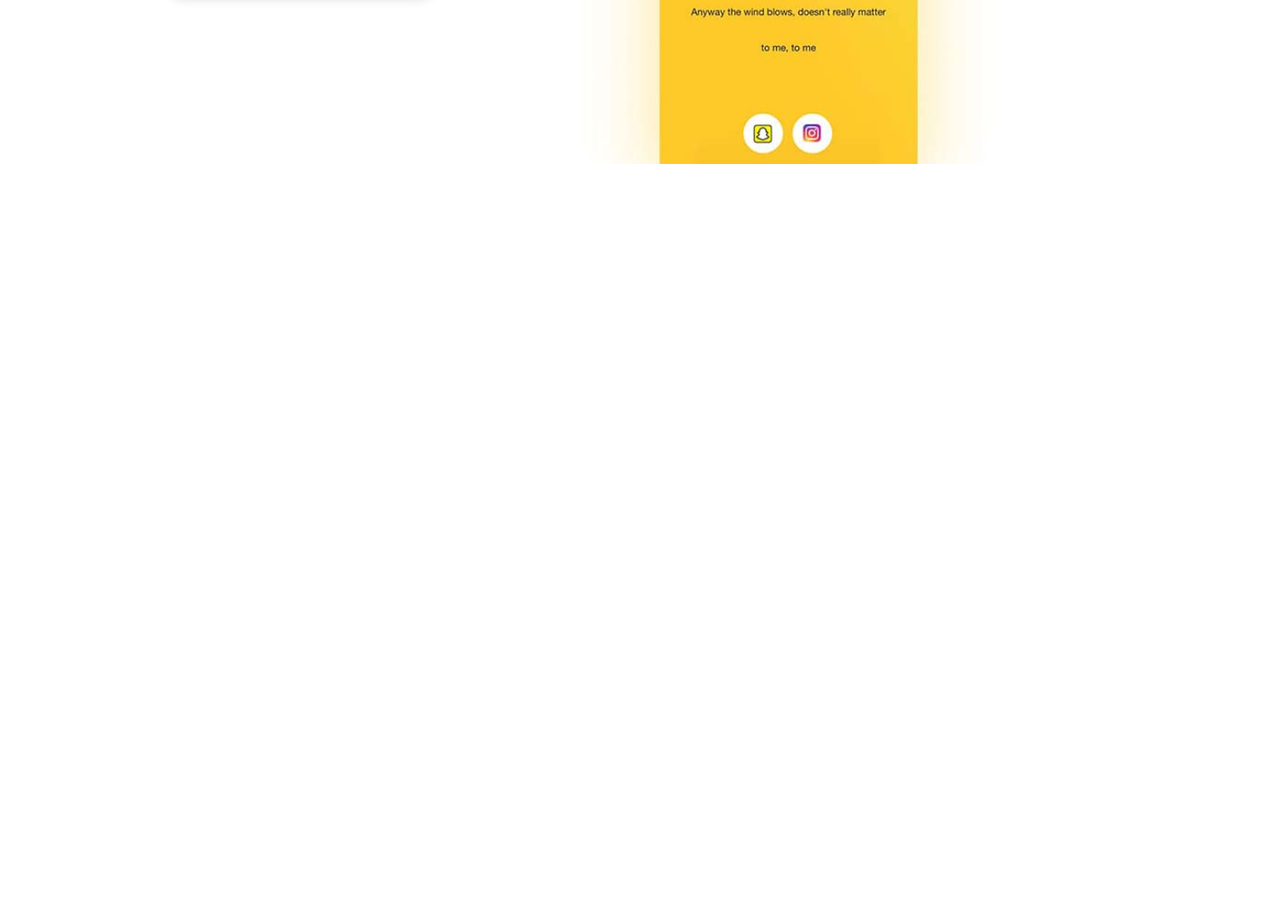
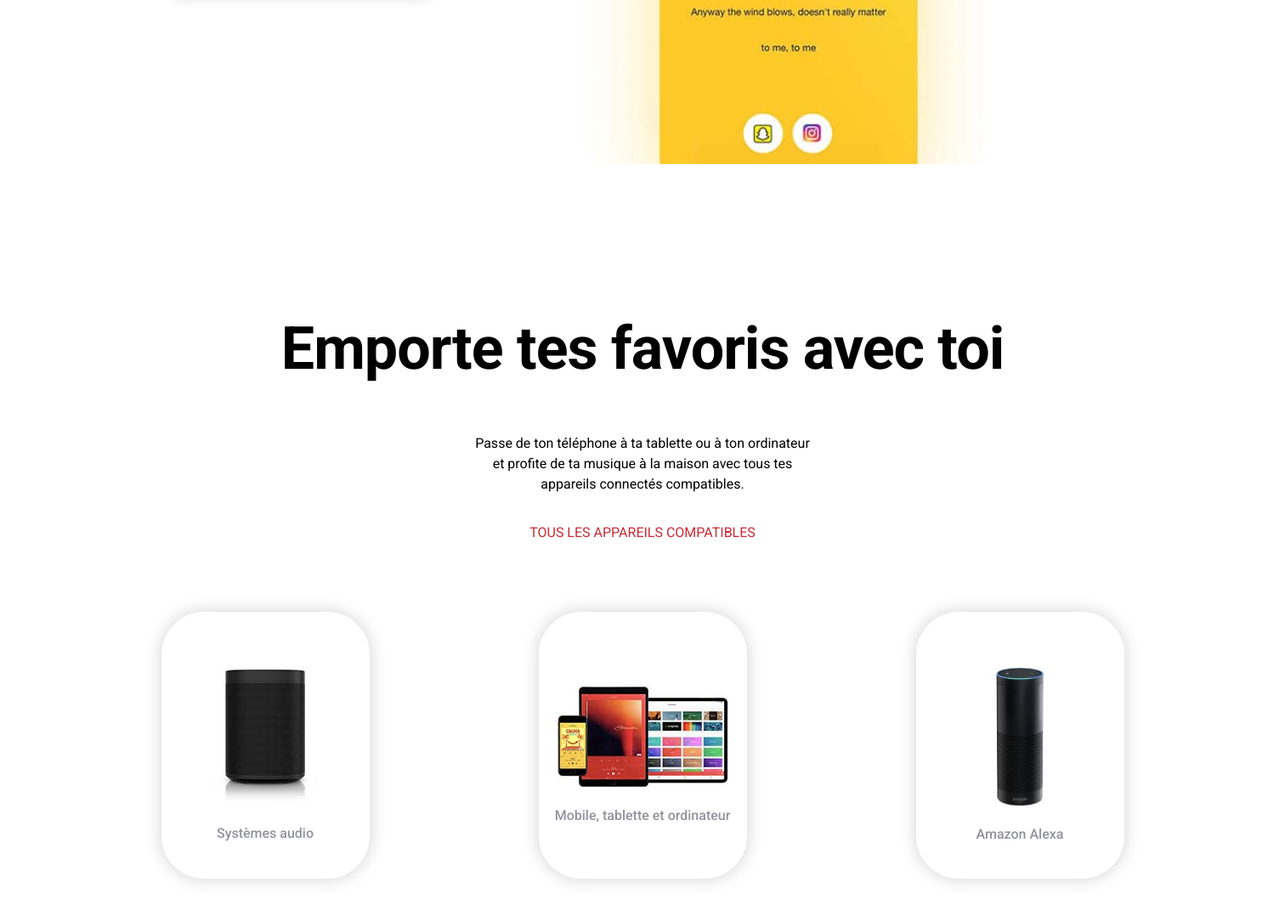
Before and after one commit to joelmpy/Deezer, a plain HTML site: page index.html in a window 1280 px wide. Shown: the part 7695-8773 px from the top of the page at 85% size, 1512 px wide, since content can reach past the window. Before the commit the page ends 7995 px from the top, so only its background shows below. Drawn offline with Linux system fonts and the light colour scheme.

Commit message:
main text

```diff
--- a/index.html
+++ b/index.html
@@ -205,9 +205,34 @@
             <div class="catcher-right">
                 <div class="catcher-visual-image"></div>
             </div>
-
     </section>
 
+    <section class="box-phone">
+        <div class="container-title">
+            <h2 class="heading-phone">Emporte tes favoris avec toi</h2>
+            <p>Passe de ton téléphone à ta tablette ou à ton ordinateur et profite de ta musique à la maison avec tous tes appareils connectés compatibles.</p>
+            <a href="" class="btn-phone">
+                <span>TOUS LES APPAREILS COMPATIBLES</span>
+            </a>
+        </div>
+
+        <div class="container-phone">
+            <div class="phone-1">
+                <img src="./assets/phone-1.jpg" alt="">
+                <h3>Systèmes audio</h3>
+            </div>
+
+            <div class="phone-1">
+                <img src="./assets/phone-2.jpg" alt="">
+                <h3>Mobile, tablette et ordinateur</h3>
+            </div>
+
+            <div class="phone-1">
+                <img src="./assets/phone-3.jpg" alt="">
+                <h3>Amazon Alexa</h3>
+            </div>
+        </div>
+    </section>
 
 
 
--- a/main.js
+++ b/main.js
@@ -1,15 +1,6 @@
-let text = document.querySelector(".first-text")
-text.innerHTML = "bonjour a tous ici javascript"
-
 let body = document.querySelector('body');
 let toggle = document.querySelector('.toggle');
 
 toggle.addEventListener('click', function(){
     body.classList.toggle('open')
 })
-
-
-
-// let text = "JavaScript est un langage de programmation qui permet de créer des sites web interactifs et dynamiques. Il est l'un des principaux langages utilisés pour le développement web et est très populaire auprès des développeurs. JavaScript peut être utilisé pour créer des applications web, des jeux, des interfaces utilisateur et bien plus encore. Il peut être intégré à d'autres langages tels que HTML et CSS pour créer des sites web plus complexes et riches en fonctionnalités.";
-
-// console.log(text);
--- a/style.css
+++ b/style.css
@@ -488,7 +488,7 @@ header {
     padding-bottom: 40px;
 }
 
-.container-catcher p  {
+.container-catcher p {
     width: 70%;
     text-align: center;
     line-height: 24px;
@@ -516,9 +516,9 @@ header {
 
 .catcher-image {
     background: url(./assets/image-catcher.jpg);
-    background-position:center;
+    background-position: center;
     background-repeat: no-repeat;
-    background-size:cover ;
+    background-size: cover;
     height: 100vh;
     margin: 0 auto;
     width: 80%;
@@ -590,8 +590,82 @@ header {
 
 .catcher-right .catcher-visual-image {
     background: url(./assets/image-catcher-visual.jpg);
-    background-position:center;
+    background-position: center;
     background-repeat: no-repeat;
-    background-size:cover ;
+    background-size: cover;
     height: 600px;
 }
+
+/**************************** container-phone *******************************/
+
+
+.box-phone {
+    width: 1512px;
+    height: 949.61px;
+    padding-top: 70px;
+}
+
+.box-phone .container-title {
+    width: 1190px;
+    height: 300px;
+    margin: 0 auto;
+    text-align: center;
+}
+
+.box-phone .container-title .heading-phone {
+    font-size: 70px;
+    font-weight: 700;
+    line-height: 80px;
+    letter-spacing: -1px;
+    text-align: center;
+    color: var(--color-black);
+    padding-bottom: 60px;
+}
+
+.box-phone .container-title p {
+    font-size: 16px;
+    line-height: 24px;
+    font-weight: 400;
+    text-align: center;
+    width: 400px;
+    margin: 0 auto;
+    padding-bottom: 35px;
+}
+
+.container-title .btn-phone {
+    font-size: 16px;
+    text-decoration: solid;
+    color: var(--color-coral-700);
+    font-weight: 400;
+    padding-top: 35px;
+    transition: .4s;
+}
+
+.container-phone {
+    display: flex;
+    justify-content: space-around;
+    align-items: center;
+    padding: 20px 50px;
+    margin: 30px 40px;
+}
+
+.container-phone .phone-1 {
+    border-radius: 50px;
+    width: 245px;
+    height: 314px;
+    box-shadow: 0 0 20px #d2d2d2;
+    display: flex;
+    flex-direction: column;
+    justify-content: center;
+    align-items: center;
+}
+
+.container-phone h3 {
+    padding-top: 20px;
+    font-size: 16px;
+    line-height: 24px;
+    font-weight: 500;
+    color: var(--color-light-grey-800);
+    height: 19px;
+    width: 102;
+}
```
Also changed, not shown: assets/phone-1.jpg (added), assets/phone-2.jpg (added), assets/phone-3.jpg (added).
